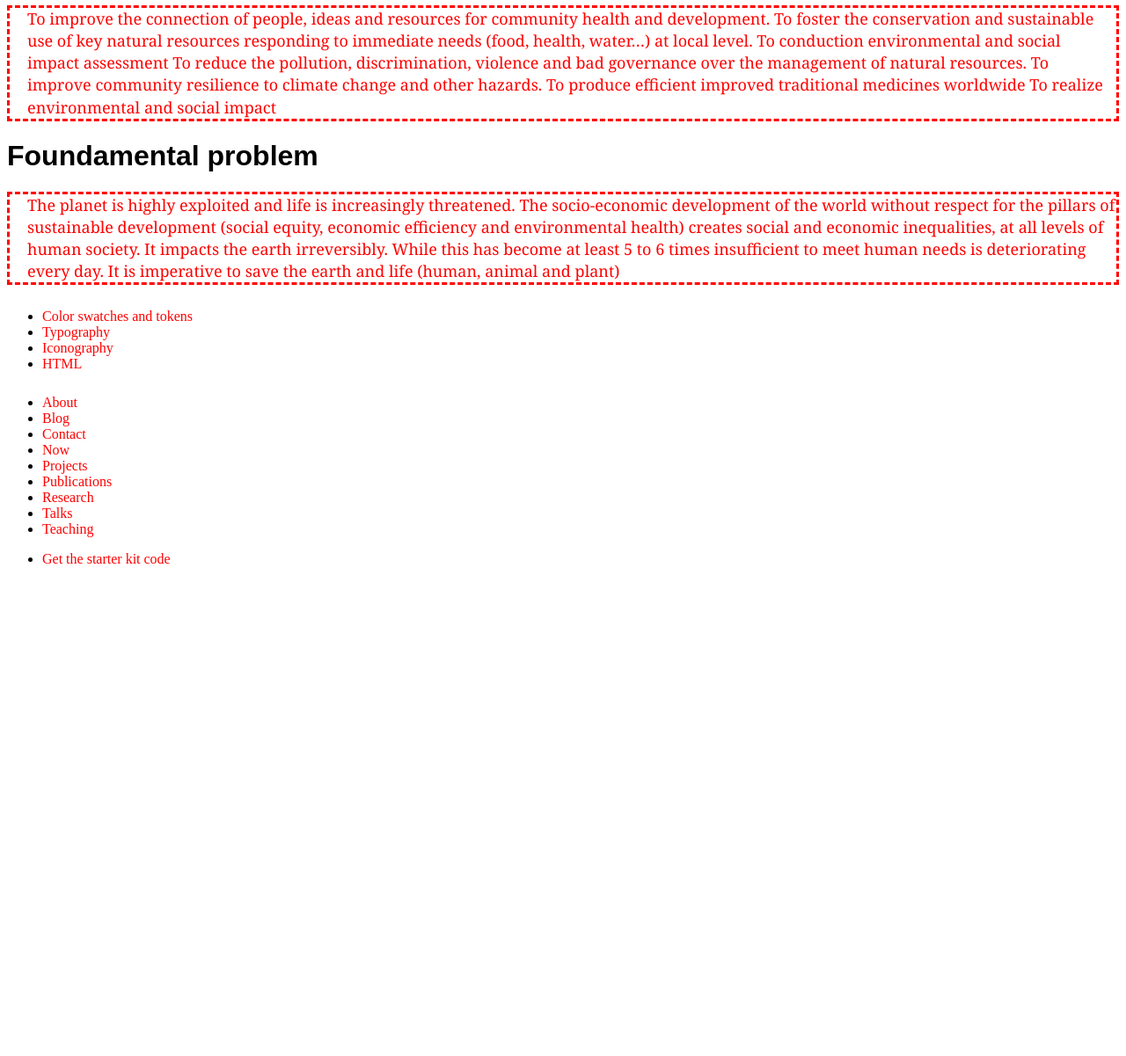
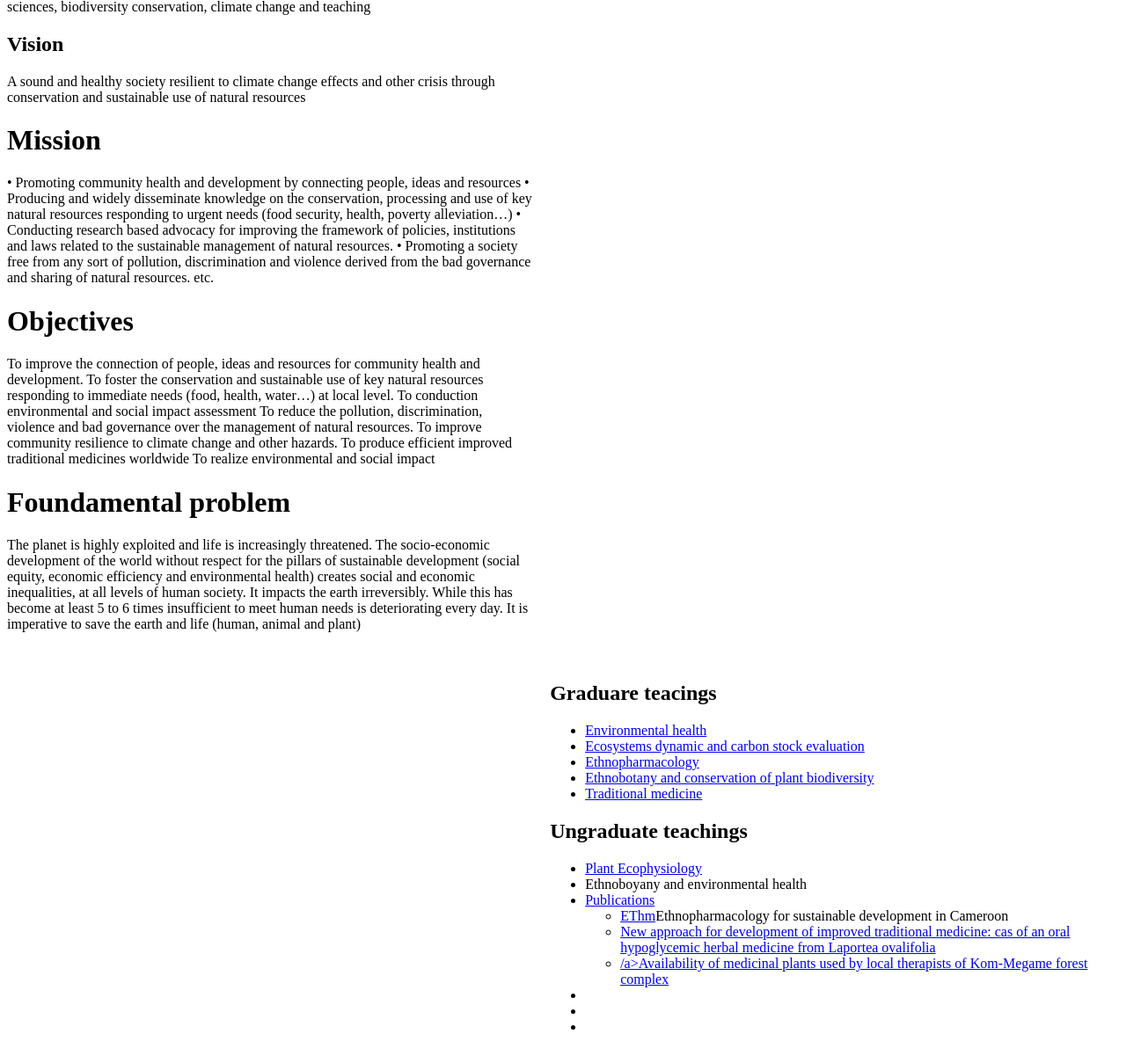
Before and after one commit to Noletsabang/Noletsabang.github.io, a plain HTML site: page index.html in a window 1280 px wide. Shown: the part 520-1721 px from the top of the page at 88% size. Before the commit the page ends 1181 px from the top, so only its background shows below. Drawn offline with Linux system fonts and the light colour scheme.

Commit message:
Mise a jour

```diff
--- a/index.html
+++ b/index.html
@@ -8,13 +8,61 @@
 
     <title>Tsabang Nole </title>
     <style>
+    body{
+      display: grid;
+      grid-template-columns; 1fr 2fr;
+      gap:20px
+    }
+    header{
+      grid-column-start: 1;
+      grid-column-end 2;
+      blackground-color:peru;
+    }
+
+    main{
+      grid-column-start:2;
+      grid-column-end:3;
+      grid-row-start:2;
+      grid-row-end: 3;
+    }
+    aside{
+      grid-column-start:2;
+      grid-column-end:3;
+
     h1{
+      color: blueviolet;
       font-family:arial;
-      font-size: 32px;
+      font-size: 48px;
+      font-height: 1.4;
+      font-style:italic;
+    letter-spacing: 1pt
     }
       h2{
+        color: blue;
         font-family:arial;
         font-size: 32px;
+        test-align:left;
+  p{
+    color: black;
+    font-family:arial;
+    font-size: 18px
+    line-height:1,4;
+    font-style: italic;
+    {
+      intro{
+        font-family:Geogia;
+        font-size: 21px;
+        font-weight:bole;
+        color: black;
+        blackground-color:color: brown;
+        border-width: 5px
+        border-style: 10px
+        border-radius: 10px;
+        border=style: solid;
+        padding-keft: 20px;
+        padding-right: 20px
+
+
 
       }
 
@@ -37,25 +85,22 @@
         border-size: 5px;
         border-style: dashed;
         padding-left: 20px;
-        padding-right; 20px
+        padding-right: 20px;
       }
       a{color: red;
       text-decoration: none;
       }
       a:hover
-
-
-
-
     </style>
   </head>
   <body>
     <header>
-      <h1>Welcome to TSABANG NOLE Website</h1>
+      <h2>Welcome to TSABANG NOLE Website</h2>
+      <h2><img src='img/nole2.jpg'></h2>
       <p class="intro"> I am a botanist with many skills
        and competences in ethno pharmacology, environmental sciences,
         biodiversity conservation, climate change and teaching </p>
-      <h1>Vision</h1>
+      <h2>Vision</h2>
       <div class
       <p class='intro'>  A sound and healthy society resilient to climate
       change effects and other crisis through conservation and sustainable
@@ -92,31 +137,41 @@
     </header>
     </header>
     <main>
-        <h2 > </h2>
+        <h2 >Graduare teacings</h2>
         <ul>
-            <li><a href="color/index.html">Color swatches and tokens</a></li>
-            <li><a href="typography/index.html">Typography</a></li>
-            <li><a href="iconography/index.html">Iconography</a></li>
-            <li><a href="html/index.html">HTML</a></li>
+            <li><a href="color/index.html">Environmental health </a></li>
+            <li><a href="typography/index.html">Ecosystems dynamic and carbon stock evaluation </a></li>
+            <li><a href="iconography/index.html"> Ethnopharmacology</a></li>
+            <li><a href="html/index.html"> Ethnobotany and conservation of plant biodiversity</li>
+            <li><a href='color/index.html'>Traditional medicine</a></li>
 
         </ul>
-        <h2> </h2>
+        <h2> Ungraduate teachings</h2>
         <ul>
-          <li><a href="about/">About</a></li>
-          <li><a href="blog/">Blog</a></li>
-          <li><a href="contact/">Contact</a></li>
-          <li><a href="now/">Now</a></li>
-          <li><a href="projects/">Projects</a></li>
-          <li><a href="publications/">Publications</a></li>
-          <li><a href="research/">Research</a></li>
-          <li><a href="talks/">Talks</a></li>
-          <li><a href="teaching/">Teaching</a></li>
+          <li><a href="about/">Plant Ecophysiology</a></li>
+          <li><a href="blog/"></a>Ethnoboyany and environmental health</li>
+          <li><a href="contact/</a></li>
+          </ul>
+
+
+        <h2> Publications</h2>
+        <ul>
+          <li><a href="now/">EThm</a>Ethnopharmacology for sustainable development in Cameroon</li>
+          <li><a href="projects/">New approach for development of improved traditional medicine:
+          cas of an oral hypoglycemic herbal medicine from Laportea ovalifolia</a></li>
+          <li><a href="publications/">/a>Availability of medicinal plants used by local therapists
+          of Kom-Megame forest complex </li>
+          </ul>
+
+          <li><a href="research/"></a></li>
+          <li><a href="talks/"></a></li>
+          <li><a href="teaching/"></a></li>
         </ul>
 
     </main>
     <aside>
      <ul>
-        <li><a href="https://github.com/scottgruber/academic-jumpstart">Get the starter kit code</a></li>
+        <li><a href="https://github.com/scottgruber/academic-jumpstart"></a></li>
 
       </ul>
     </aside>
```
Also changed, not shown: img/2.jpg (added), img/3.jpg (added), img/nole.jpg (added), img/nole2.jpg (added).
